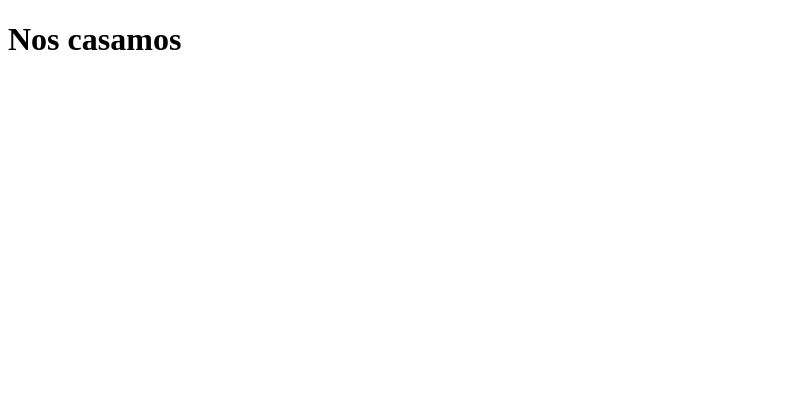
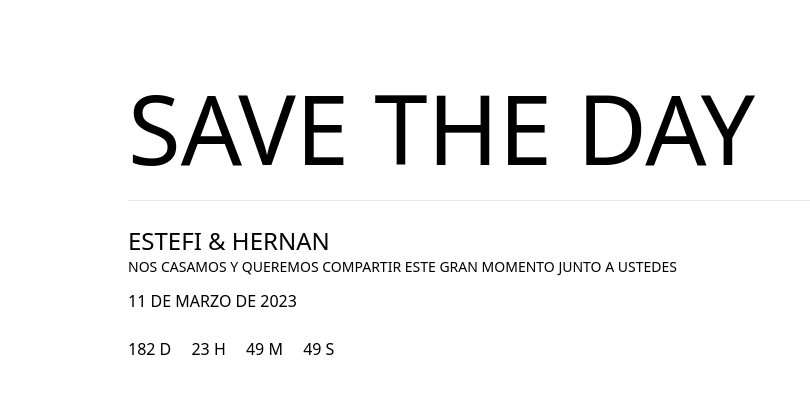
Before and after one commit to hmreumann/si-quiero, a plain HTML site: page index.html in a window 1280 px wide. Shown: the whole page, without its empty margins (0-810 px from the left). Drawn offline with nearby package versions, Linux system fonts and the light colour scheme.

Commit message:
Added countdown

```diff
--- a/index.html
+++ b/index.html
@@ -5,10 +5,47 @@
     <meta http-equiv="X-UA-Compatible" content="IE=edge">
     <meta name="viewport" content="width=device-width, initial-scale=1.0">
     <title>Estefi y Hernan | Si Quiero</title>
+    <script src="https://cdn.tailwindcss.com"></script>
+    <script defer src="https://unpkg.com/alpinejs@3.x.x/dist/cdn.min.js"></script>
 </head>
 <body>
-    <main>
-        <h1>Nos casamos</h1>
+    <main class="w-full max-w-5xl mx-auto">
+        <section class="uppercase space-y-6">
+            <h1 class="uppercase text-8xl pt-20">Save the day</h1>
+            <hr>
+            <div>
+                <h3 class="text-2xl">Estefi & Hernan</h3>
+                <p class="text-sm">Nos casamos y queremos compartir este gran momento junto a ustedes</p>
+                <p class="mt-3">11 de marzo de 2023</p>
+            </div>
+            <div x-data="{
+                countDownDate: null,
+                days: null,
+                hours: null,
+                minutes: null,
+                seconds: null,
+                init(){
+                    this.countDownDate = new Date('Mar 11, 2023 18:00:00').getTime()
+
+                    let func = setInterval(() => {
+                        let now = new Date().getTime()
+                        let timeleft = this.countDownDate - now
+
+                        this.days = Math.floor(timeleft / (1000 * 60 * 60 * 24));
+                        this.hours = Math.floor((timeleft % (1000 * 60 * 60 * 24)) / (1000 * 60 * 60));
+                        this.minutes = Math.floor((timeleft % (1000 * 60 * 60)) / (1000 * 60));
+                        this.seconds = Math.floor((timeleft % (1000 * 60)) / 1000);
+                    }, 1000)
+                },
+            }">
+                <div class="space-x-4" x-show="days != null" x-cloak>
+                    <span x-text="days + ' d'"></span>
+                    <span x-text="hours + ' h'"></span>
+                    <span x-text="minutes + ' m'"></span>
+                    <span x-text="seconds + ' s'"></span>
+                </div>
+            </div>
+        </section>
     </main>
 </body>
 </html>
```
